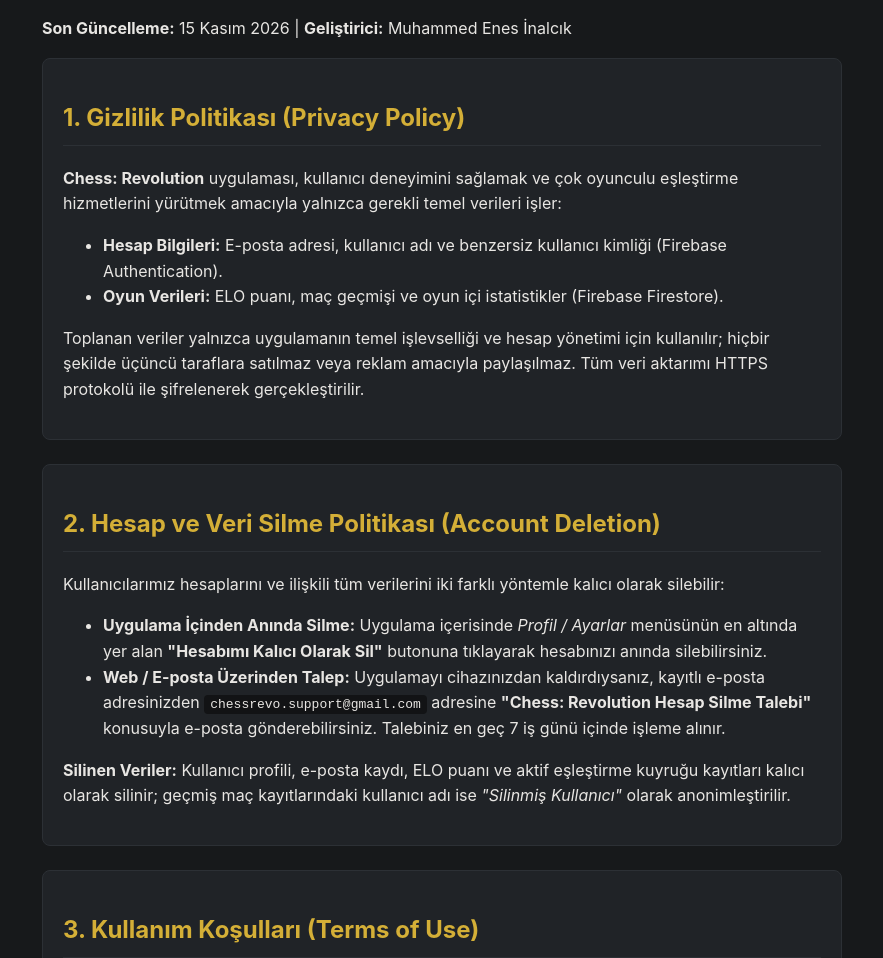
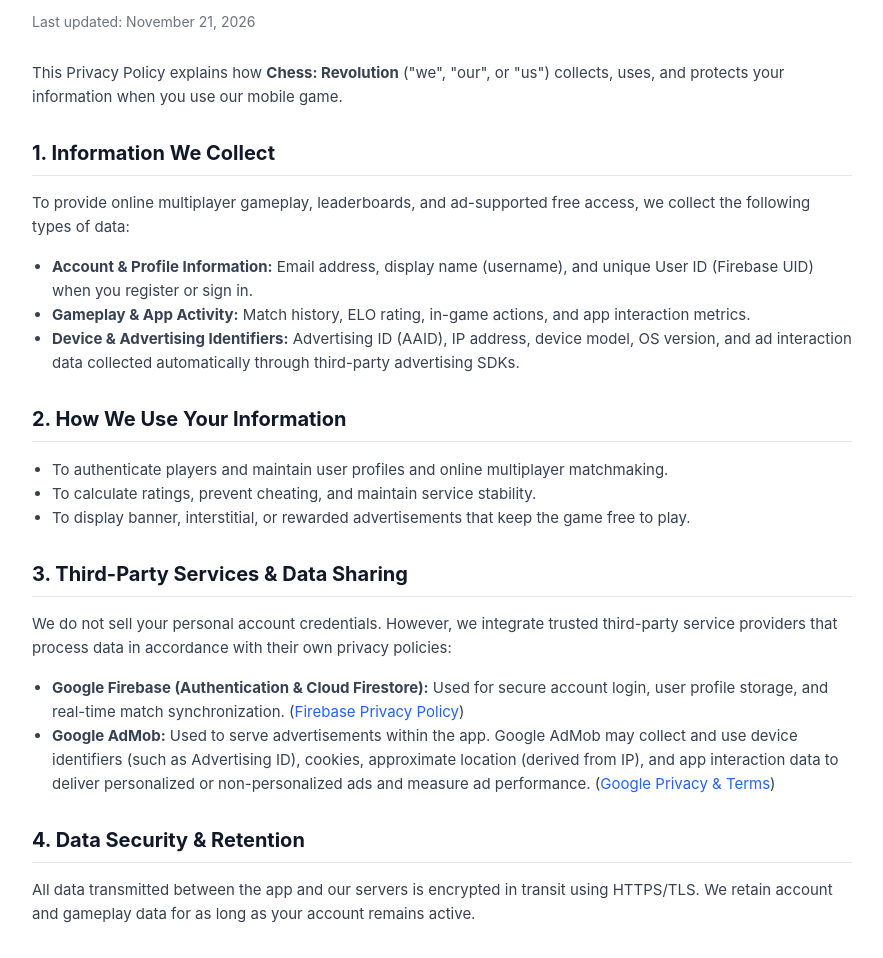
Before and after one commit to enesinalcik/chess-revolution-legal, a plain HTML site: page index.html in a window 1280 px wide. Shown: the part 119-1077 px from the top of the page, without its empty margins (198-1081 px from the left). Drawn offline with Linux system fonts and the light colour scheme.

Commit message:
Update index.html

```diff
--- a/index.html
+++ b/index.html
@@ -1,60 +1,130 @@
 <!DOCTYPE html>
-<html lang="tr">
+<html lang="en">
 <head>
-  <meta charset="UTF-8">
-  <meta name="viewport" content="width=device-width, initial-scale=1.0">
-  <title>Chess: Revolution - Gizlilik Politikası ve Hesap Silme</title>
+  <meta charset="UTF-8" />
+  <meta name="viewport" content="width=device-width, initial-scale=1.0" />
+  <title>Chess: Revolution - Privacy Policy & Account Deletion</title>
   <style>
     body {
-      font-family: -apple-system, BlinkMacSystemFont, "Segoe UI", Roboto, sans-serif;
-      background-color: #17191B;
-      color: #E8E6E3;
+      font-family: -apple-system, BlinkMacSystemFont, "Segoe UI", Roboto, Helvetica, Arial, sans-serif;
       line-height: 1.6;
-      max-width: 800px;
+      color: #1f2937;
+      background-color: #f9fafb;
+      margin: 0;
+      padding: 24px;
+    }
+    .container {
+      max-width: 820px;
       margin: 0 auto;
-      padding: 32px 20px;
+      background: #ffffff;
+      padding: 36px;
+      border-radius: 12px;
+      box-shadow: 0 2px 10px rgba(0, 0, 0, 0.06);
     }
-    h1, h2 { color: #D4AF37; border-bottom: 1px solid #2C3035; padding-bottom: 8px; }
-    .card {
-      background-color: #202327;
-      border: 1px solid #2C3035;
-      border-radius: 8px;
-      padding: 20px;
-      margin-bottom: 24px;
+    h1 {
+      font-size: 28px;
+      margin-bottom: 6px;
+      color: #111827;
     }
-    a { color: #D4AF37; }
-    code { background: #121315; padding: 2px 6px; border-radius: 4px; }
+    .updated {
+      font-size: 14px;
+      color: #6b7280;
+      margin-bottom: 28px;
+    }
+    h2 {
+      font-size: 20px;
+      margin-top: 28px;
+      margin-bottom: 10px;
+      color: #111827;
+      border-bottom: 1px solid #e5e7eb;
+      padding-bottom: 6px;
+    }
+    p, li {
+      font-size: 15px;
+      color: #374151;
+    }
+    ul {
+      padding-left: 20px;
+    }
+    a {
+      color: #2563eb;
+      text-decoration: none;
+    }
+    a:hover {
+      text-decoration: underline;
+    }
+    .box {
+      background-color: #f3f4f6;
+      border-left: 4px solid #2563eb;
+      padding: 16px 20px;
+      border-radius: 6px;
+      margin-top: 16px;
+    }
   </style>
 </head>
 <body>
+  <div class="container">
+    <h1>Privacy Policy – Chess: Revolution</h1>
+    <div class="updated">Last updated: November 21, 2026</div>
 
-  <h1>Chess: Revolution</h1>
-  <p><strong>Son Güncelleme:</strong> 15 Kasım 2026 | <strong>Geliştirici:</strong> Muhammed Enes İnalcık</p>
+    <p>
+      This Privacy Policy explains how <strong>Chess: Revolution</strong> ("we", "our", or "us") collects, uses, and protects your information when you use our mobile game.
+    </p>
 
-  <div class="card">
-    <h2>1. Gizlilik Politikası (Privacy Policy)</h2>
-    <p><strong>Chess: Revolution</strong> uygulaması, kullanıcı deneyimini sağlamak ve çok oyunculu eşleştirme hizmetlerini yürütmek amacıyla yalnızca gerekli temel verileri işler:</p>
+    <h2>1. Information We Collect</h2>
+    <p>To provide online multiplayer gameplay, leaderboards, and ad-supported free access, we collect the following types of data:</p>
     <ul>
-      <li><strong>Hesap Bilgileri:</strong> E-posta adresi, kullanıcı adı ve benzersiz kullanıcı kimliği (Firebase Authentication).</li>
-      <li><strong>Oyun Verileri:</strong> ELO puanı, maç geçmişi ve oyun içi istatistikler (Firebase Firestore).</li>
+      <li><strong>Account &amp; Profile Information:</strong> Email address, display name (username), and unique User ID (Firebase UID) when you register or sign in.</li>
+      <li><strong>Gameplay &amp; App Activity:</strong> Match history, ELO rating, in-game actions, and app interaction metrics.</li>
+      <li><strong>Device &amp; Advertising Identifiers:</strong> Advertising ID (AAID), IP address, device model, OS version, and ad interaction data collected automatically through third-party advertising SDKs.</li>
     </ul>
-    <p>Toplanan veriler yalnızca uygulamanın temel işlevselliği ve hesap yönetimi için kullanılır; hiçbir şekilde üçüncü taraflara satılmaz veya reklam amacıyla paylaşılmaz. Tüm veri aktarımı HTTPS protokolü ile şifrelenerek gerçekleştirilir.</p>
+
+    <h2>2. How We Use Your Information</h2>
+    <ul>
+      <li>To authenticate players and maintain user profiles and online multiplayer matchmaking.</li>
+      <li>To calculate ratings, prevent cheating, and maintain service stability.</li>
+      <li>To display banner, interstitial, or rewarded advertisements that keep the game free to play.</li>
+    </ul>
+
+    <h2>3. Third-Party Services &amp; Data Sharing</h2>
+    <p>We do not sell your personal account credentials. However, we integrate trusted third-party service providers that process data in accordance with their own privacy policies:</p>
+    <ul>
+      <li>
+        <strong>Google Firebase (Authentication &amp; Cloud Firestore):</strong> Used for secure account login, user profile storage, and real-time match synchronization.
+        (<a href="https://firebase.google.com/support/privacy" target="_blank" rel="noopener noreferrer">Firebase Privacy Policy</a>)
+      </li>
+      <li>
+        <strong>Google AdMob:</strong> Used to serve advertisements within the app. Google AdMob may collect and use device identifiers (such as Advertising ID), cookies, approximate location (derived from IP), and app interaction data to deliver personalized or non-personalized ads and measure ad performance.
+        (<a href="https://policies.google.com/privacy" target="_blank" rel="noopener noreferrer">Google Privacy &amp; Terms</a>)
+      </li>
+    </ul>
+
+    <h2>4. Data Security &amp; Retention</h2>
+    <p>
+      All data transmitted between the app and our servers is encrypted in transit using HTTPS/TLS. We retain account and gameplay data for as long as your account remains active.
+    </p>
+
+    <h2>5. Children's Privacy</h2>
+    <p>
+      Chess: Revolution is intended for players aged 13 and older. We do not knowingly collect personal information from children under 13.
+    </p>
+
+    <h2 id="account-deletion">6. Account &amp; Data Deletion</h2>
+    <p>
+      You have the right to delete your account and associated personal data at any time:
+    </p>
+    <div class="box">
+      <p style="margin-top: 0;"><strong>How to request account deletion:</strong></p>
+      <ul style="margin-bottom: 0;">
+        <li><strong>In-App:</strong> Open the Profile / Settings screen inside Chess: Revolution and select the <em>Delete Account</em> option to permanently erase your authentication record and Firestore profile.</li>
+        <li><strong>By Email:</strong> Send a deletion request from your registered email address to <a href="mailto:chessrevo.support@gmail.com">chessrevo.support@gmail.com</a> with the subject line <em>"Account Deletion Request – Chess: Revolution"</em>. Your account and all associated gameplay records will be permanently deleted within 7 business days.</li>
+      </ul>
+    </div>
+
+    <h2>7. Contact Us</h2>
+    <p>
+      If you have any questions about this Privacy Policy or your data, contact us at: <a href="mailto:chessrevo.support@gmail.com">chessrevo.support@gmail.com</a>
+    </p>
   </div>
-
-  <div class="card" id="hesap-silme">
-    <h2>2. Hesap ve Veri Silme Politikası (Account Deletion)</h2>
-    <p>Kullanıcılarımız hesaplarını ve ilişkili tüm verilerini iki farklı yöntemle kalıcı olarak silebilir:</p>
-    <ul>
-      <li><strong>Uygulama İçinden Anında Silme:</strong> Uygulama içerisinde <em>Profil / Ayarlar</em> menüsünün en altında yer alan <strong>"Hesabımı Kalıcı Olarak Sil"</strong> butonuna tıklayarak hesabınızı anında silebilirsiniz.</li>
-      <li><strong>Web / E-posta Üzerinden Talep:</strong> Uygulamayı cihazınızdan kaldırdıysanız, kayıtlı e-posta adresinizden <code>chessrevo.support@gmail.com</code> adresine <strong>"Chess: Revolution Hesap Silme Talebi"</strong> konusuyla e-posta gönderebilirsiniz. Talebiniz en geç 7 iş günü içinde işleme alınır.</li>
-    </ul>
-    <p><strong>Silinen Veriler:</strong> Kullanıcı profili, e-posta kaydı, ELO puanı ve aktif eşleştirme kuyruğu kayıtları kalıcı olarak silinir; geçmiş maç kayıtlarındaki kullanıcı adı ise <em>"Silinmiş Kullanıcı"</em> olarak anonimleştirilir.</p>
-  </div>
-
-  <div class="card">
-    <h2>3. Kullanım Koşulları (Terms of Use)</h2>
-    <p>Uygulamayı kullanarak adil oyun kurallarına uymayı, hile veya otomatik bot yazılımı kullanmamayı ve diğer oyunculara karşı saygılı davranmayı kabul etmiş sayılırsınız. Geliştirici, oyun dengesini korumak amacıyla kurallarda ve puanlama sisteminde güncelleme yapma hakkını saklı tutar.</p>
-  </div>
-
 </body>
 </html>
```
